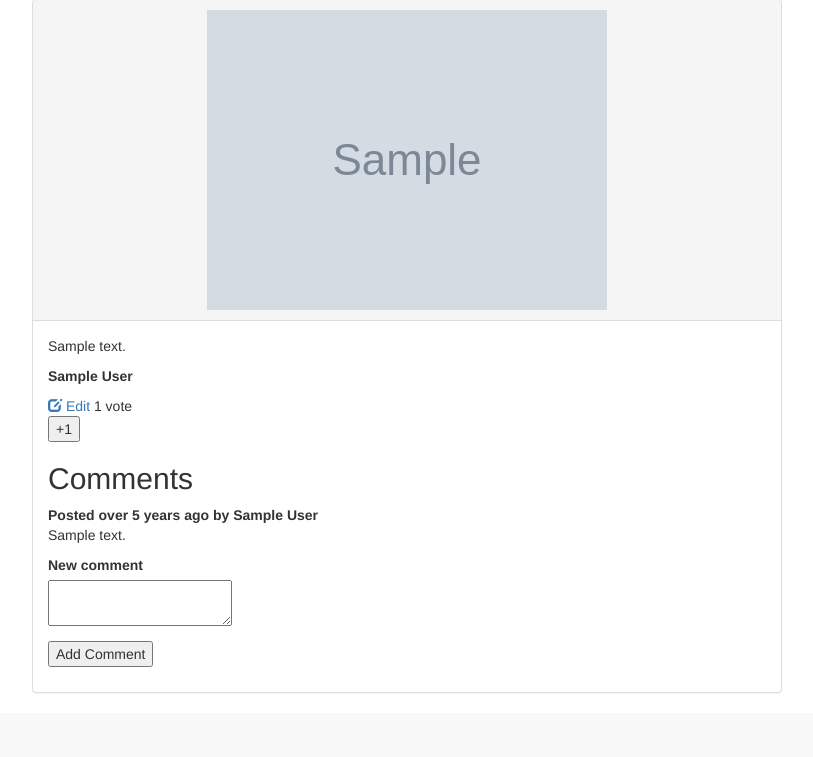
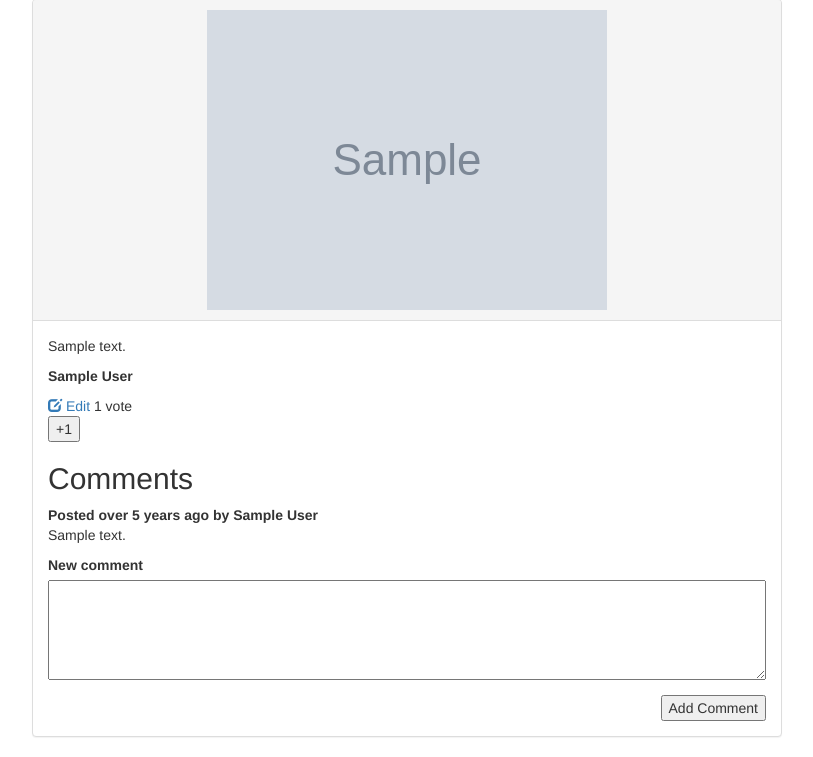
Before and after one commit to dannyvassallo/pinterestingrepository, a Rails app: page /pins/1 in a window 1280 px wide. Shown: the part 92-849 px from the top of the page, without its empty margins (233-1046 px from the left). Before the commit the page ends 785 px from the top, so only its background shows below. Run offline with Rails 7, Linux system fonts and the light colour scheme; a user stored in the database is signed in; tables that the repository leaves empty hold one stand-in row (values such as "Sample post"); grey boxes marked "Sample" are stand-in pictures; style sheets or scripts are compiled from the project's sources; some libraries are stand-ins or nearby versions.

Commit message:
Fixed Pin Sort by Vote and Comment Views

```diff
--- a/app/assets/stylesheets/bootstrap_and_customization.css.scss
+++ b/app/assets/stylesheets/bootstrap_and_customization.css.scss
@@ -34,6 +34,14 @@
   max-width: 100%;
 }
 
+#comment_body{
+  width: 100%;
+  min-height: 100px;
+}
+
+.new_comment input{
+  float: right;
+}
 @media screen and (max-width: 770px) {
   .hello{
   padding-top: 6px
--- a/app/controllers/pins_controller.rb
+++ b/app/controllers/pins_controller.rb
@@ -5,7 +5,7 @@
 
  def index
    require 'will_paginate/array'
-   @pins = Pin.all.sort_by { |pin| pin.votes.count }.reverse.paginate(:page => params[:page], :per_page => 25)
+   @pins = Pin.includes(:votes).group("votes.pin_id").order("count(votes.pin_id) desc").paginate(:page => params[:page], :per_page => 25)
    # MARK @pins = Pin.joins(:votes).group("votes.pin_id").all.paginate(:page => params[:page], :per_page => 25)
  end
 
```
Also changed, not shown: app/controllers/application_controller.rb (line endings or trailing spaces).
